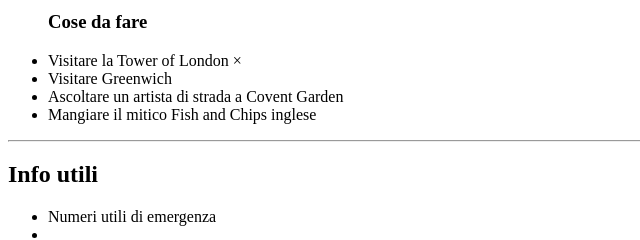
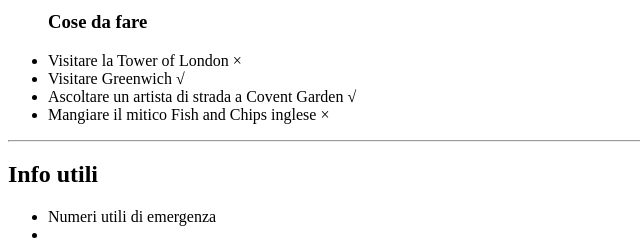
Before and after one commit to eBrandoM/html-london-trip, a plain HTML site: page index.html in a window 1280 px wide. Shown: the part 896-1136 px from the top of the page, 0-640 px from the left. Drawn offline with Linux system fonts and the light colour scheme.

Commit message:
add entities

```diff
--- a/index.html
+++ b/index.html
@@ -23,9 +23,9 @@
 
         <h3>Cose da fare</h3>
         <li>Visitare la Tower of London &times;</li>
-        <li>Visitare Greenwich</li>
-        <li>Ascoltare un artista di strada a Covent Garden</li>
-        <li>Mangiare il mitico Fish and Chips inglese</li>
+        <li>Visitare Greenwich &radic;</li>
+        <li>Ascoltare un artista di strada a Covent Garden &radic;</li>
+        <li>Mangiare il mitico Fish and Chips inglese &times;</li>
     </ul>
     <hr>
     <h2>Info utili</h2>
```
